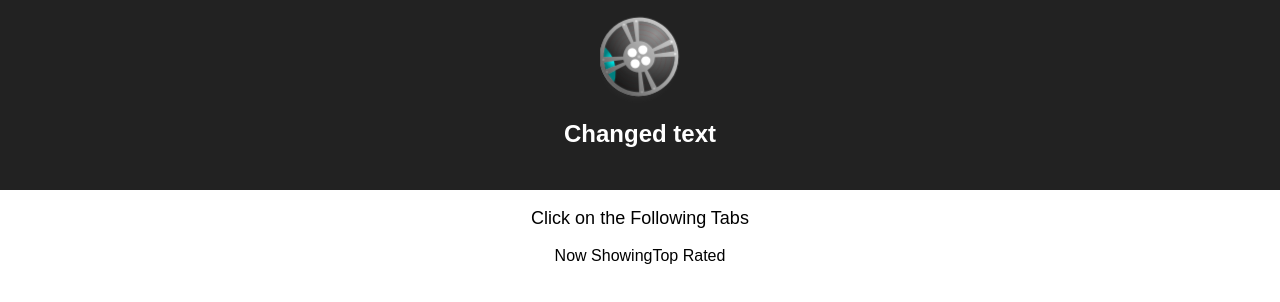
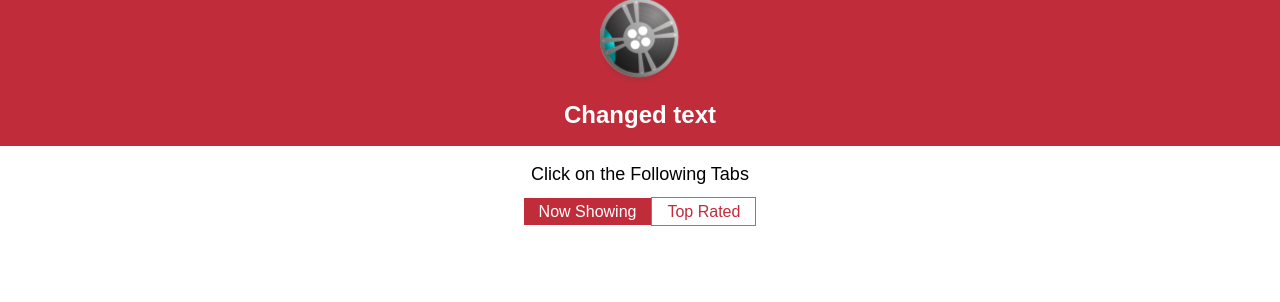
Before and after one commit to manjula-dube/ReactWorkshop, a React (Create React App) app in the folder geekabyte-workshop/: page / in a window 1280 px wide. Shown: the top 302 px of the page. Built offline with nearby package versions, Linux system fonts and the light colour scheme.

Commit message:
show now showing as a default tab

```diff
--- a/geekabyte-workshop/src/App.css
+++ b/geekabyte-workshop/src/App.css
@@ -8,10 +8,9 @@
 }
 
 .App-header {
-  background-color: #222;
-  height: 150px;
-  padding: 20px;
+	background-color: #c02c39;
 	color: white;
+	padding: 1px;
 }
 
 .App-title {
@@ -22,7 +21,105 @@
 	font-size: large;
 }
 
+.tab {
+	padding: 5px 15px;
+	color: #c02c39;
+	border: 1px solid gray;
+	cursor: pointer;
+}
+
+.tab.selected {
+	color: white;
+	background: #c02c39;
+	border: 0px;
+}
+
+.card {
+	-webkit-box-shadow: 0 0 6px 0 rgba(0, 0, 0, 0.1);
+	-moz-box-shadow: 0 0 6px 0 rgba(0, 0, 0, 0.1);
+	box-shadow: 0 0 6px 0 rgba(0, 0, 0, 0.1);
+	background-color: #fff;
+	border-radius: 4px;
+	margin-bottom: 25px;
+	text-align: left;
+}
+
+.card-detail {
+	position: relative;
+	text-align: left;
+	padding: 10px;
+	display: table-cell;
+	vertical-align: top;
+	line-height: 1.4;
+	color: #333;
+}
+
+.card-title {
+	font-size: 19px;
+	font-weight: 600;
+	color: #cb202d;
+}
+
+.card-lang {
+	color: #89959b;
+}
+
+.card-vote img {
+	width: 18px;
+	margin-right: 4px;
+}
+
+.card .img-container {
+	height: 190px;
+	display: table-cell;
+	padding: 10px;
+}
+
+.card .img-container img {
+	width: 150px;
+	height: 100%;
+	display: block;
+}
+
+.card-detail span {
+	display: block;
+}
+
+.container {
+	max-width: 1366px;
+	margin: 0 auto;
+	padding: 72px 96px;
+	position: relative;
+}
+
+.show-more {
+	text-decoration: underline;
+	cursor: pointer;
+}
+
 @keyframes App-logo-spin {
-  from { transform: rotate(0deg); }
-  to { transform: rotate(360deg); }
+	from {
+		transform: rotate(0deg);
 	}
+	to {
+		transform: rotate(360deg);
+	}
+}
+
+@media only screen and (max-width: 576px) {
+	.container {
+		padding: 0 10px;
+	}
+	.card {
+		margin: 17px;
+	}
+	.card .img-container {
+		display: block;
+	}
+	.card-detail {
+		display: block;
+	}
+	.card .img-container img {
+		margin: 0 auto;
+	}
+}
--- a/geekabyte-workshop/src/App.js
+++ b/geekabyte-workshop/src/App.js
@@ -10,8 +10,8 @@ class App extends Component {
 		// bind events
 		this.onTabChange = this.onTabChange.bind(this)
 
-    // initial state
-		this.state = {}
+		// initial state
+		this.state = { selectedType: "now_showing" }
 	}
 
 	onTabChange(event) {
@@ -20,6 +20,9 @@ class App extends Component {
 	}
 
   render() {
+    const { selectedType } = this.state,
+			isNowShowingSelected = selectedType === "now_showing",
+			isTopRatedSelected = selectedType === "top_rated"
     return (
       <div className="App">
         <header className="App-header">
@@ -28,8 +31,8 @@ class App extends Component {
         </header>
         <p className="App-intro">Click on the Following Tabs</p>
 				<div>
-					<span data-type="now_showing" onClick={this.onTabChange} className="tab">Now Showing</span>
-					<span data-type="top_rated" onClick={this.onTabChange} className="tab">Top Rated</span>
+					<span data-type="now_showing" onClick={this.onTabChange} className={`tab ${isNowShowingSelected ? "selected" : ""}`}>Now Showing</span>
+					<span data-type="top_rated" onClick={this.onTabChange} className={`tab ${isTopRatedSelected ? "selected" : ""}`}>Top Rated</span>
 				</div>
       </div>
     );
```
Lines whose indentation alone changed are shown as unchanged.
